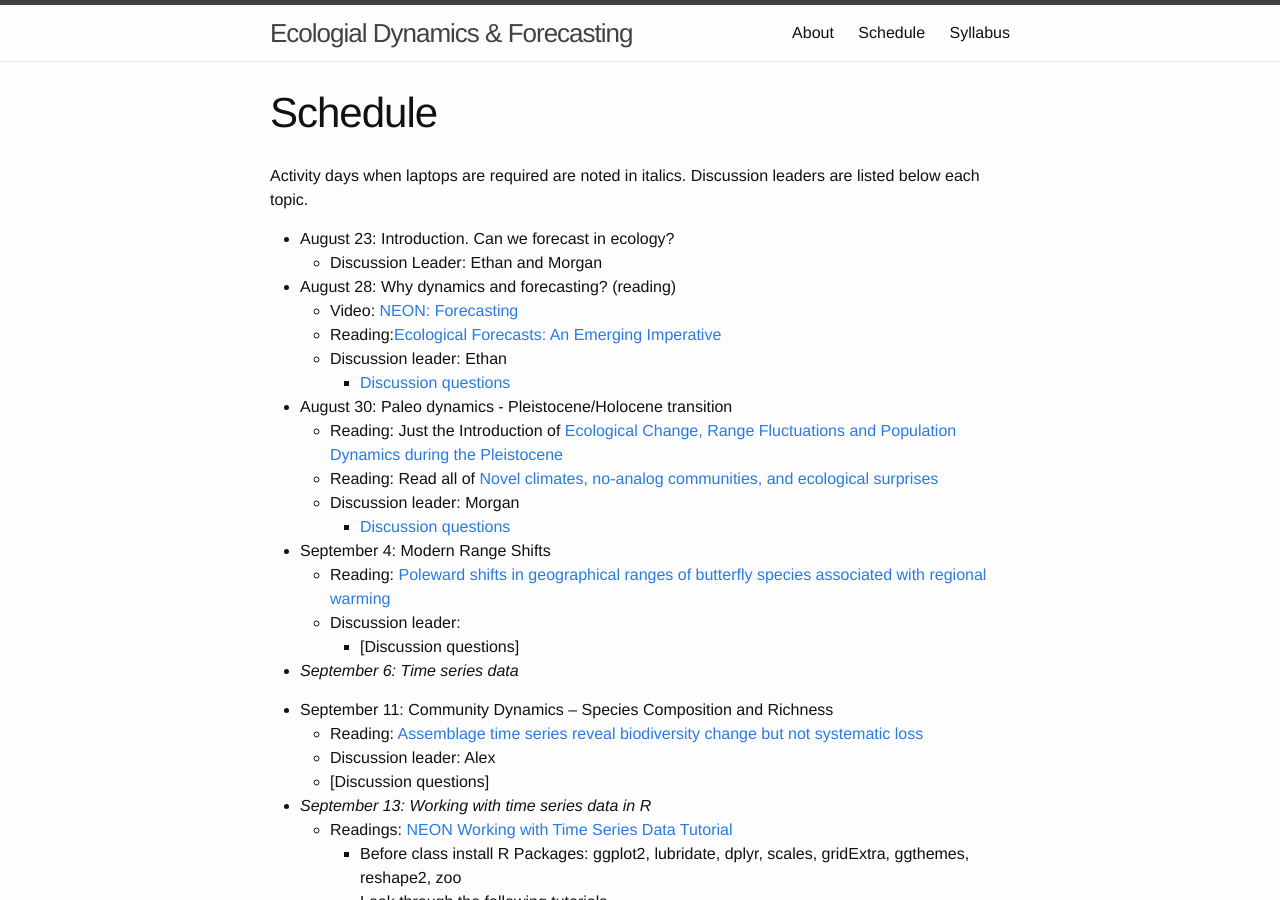
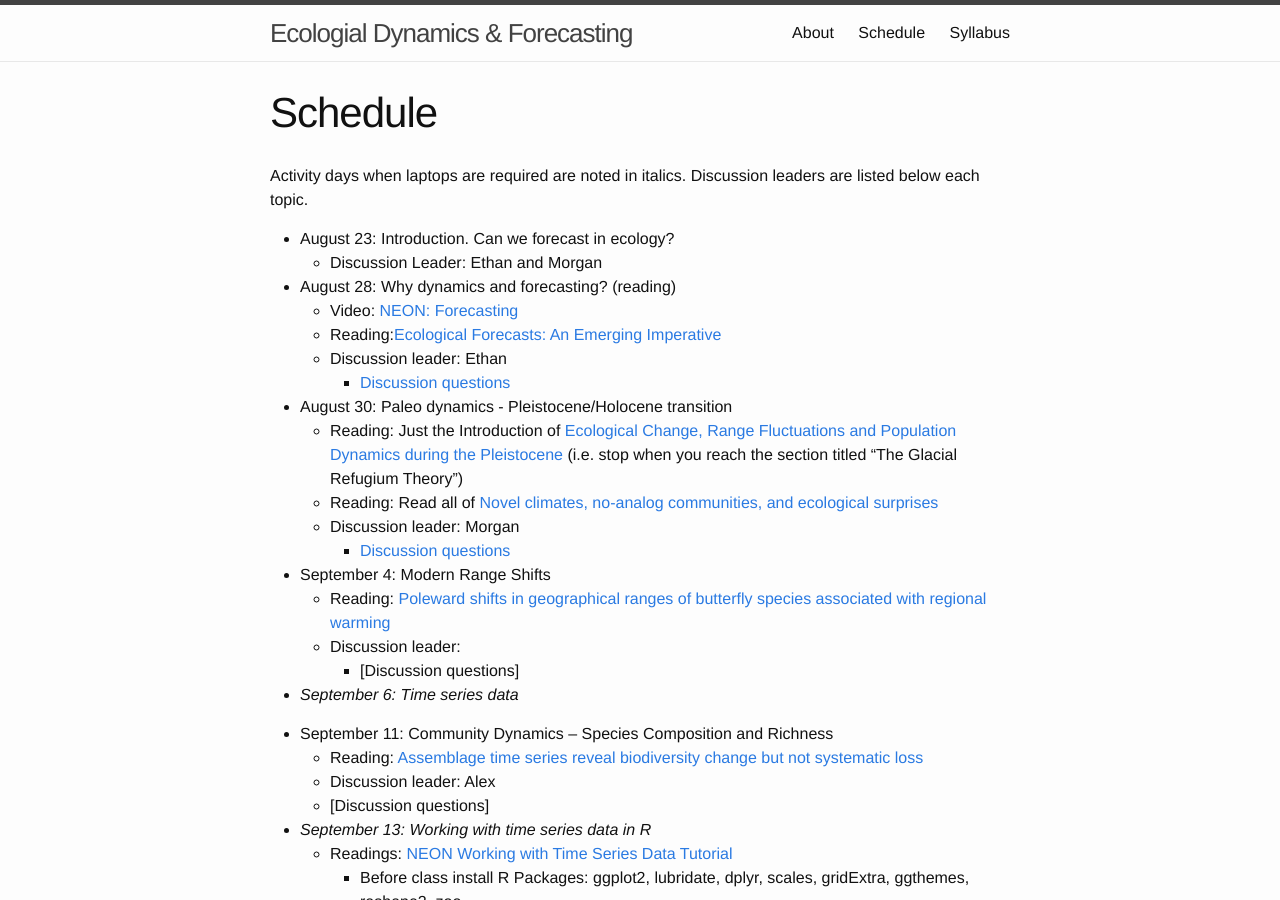
Before and after one commit to weecology/forecasting-dynamics-course, a Jekyll site: the page built from schedule.md, in a window 1280 px wide and 900 px high. Built offline with Jekyll 4.4.1, drawn with Linux system fonts in a browser that asks for light colours.

Commit message:
Add pleistocene paper details

```diff
--- a/schedule.md
+++ b/schedule.md
@@ -14,7 +14,7 @@ Activity days when laptops are required are noted in italics. Discussion leaders
         * [Discussion questions]({{ site.baseurl }}/discussion/clark_etal_2001)
 
 * August 30: Paleo dynamics - Pleistocene/Holocene transition
-    * Reading: Just the Introduction of [Ecological Change, Range Fluctuations and Population Dynamics during the Pleistocene](https://doi.org/10.1016/j.cub.2009.06.030)
+    * Reading: Just the Introduction of [Ecological Change, Range Fluctuations and Population Dynamics during the Pleistocene](https://doi.org/10.1016/j.cub.2009.06.030) (i.e. stop when you reach the section titled "The Glacial Refugium Theory")
     * Reading: Read all of [Novel climates, no-analog communities, and ecological surprises](https://doi.org/10.1890/070037)
     * Discussion leader: Morgan
         * [Discussion questions]({{ site.baseurl }}/discussion/paleodynamics)
```
